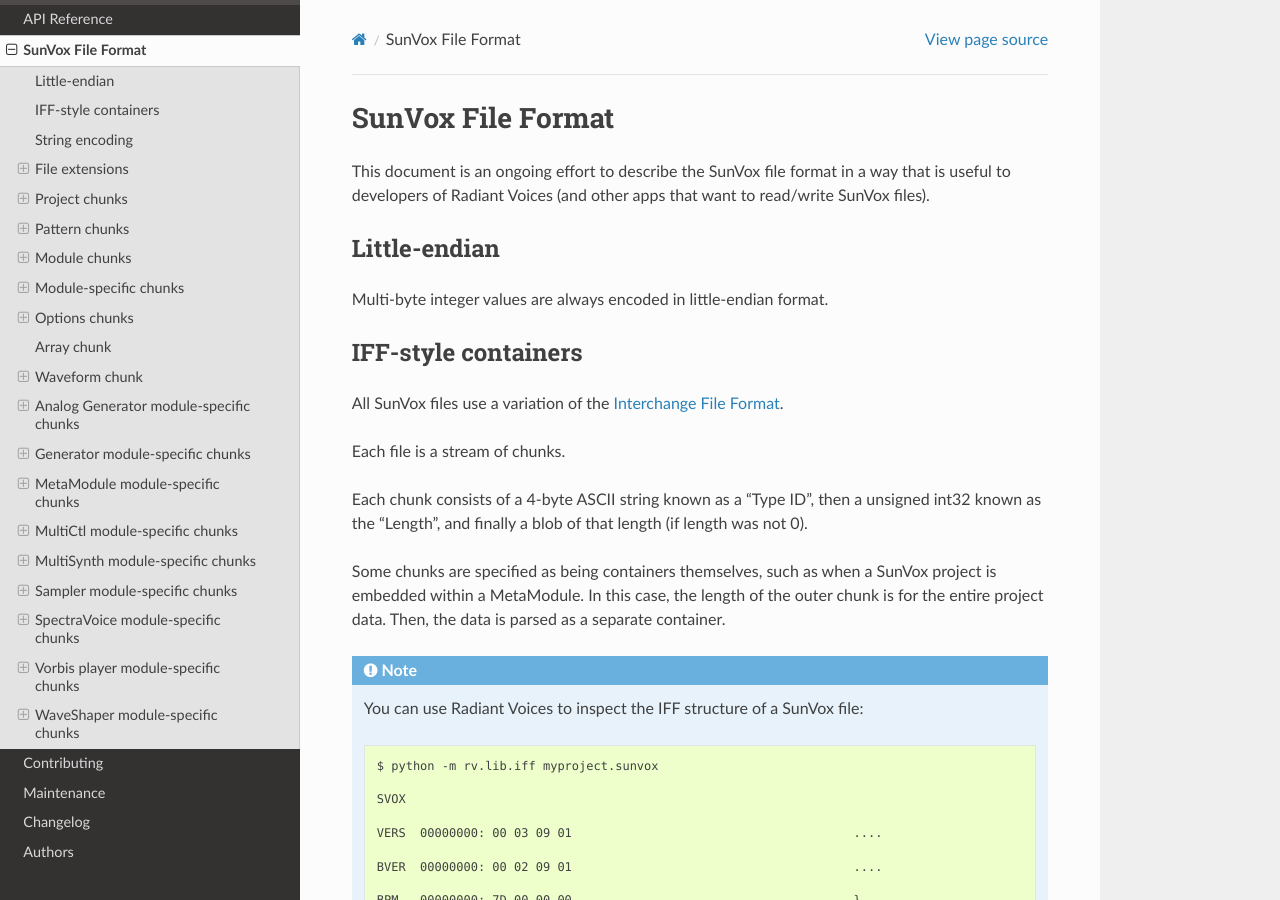
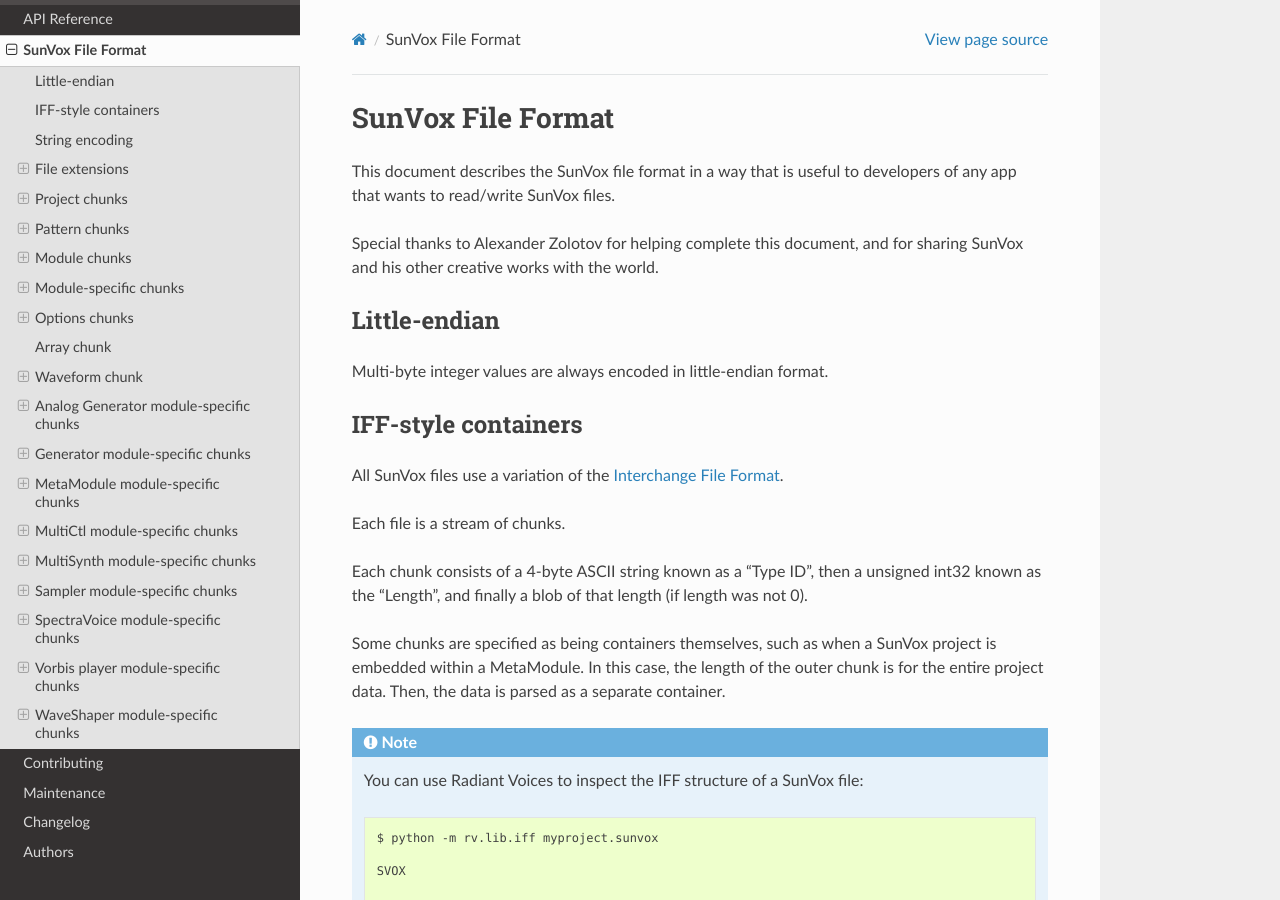
Before and after one commit to metrasynth/radiant-voices, a Sphinx documentation site: the page built from docs/sunvox-file-format.rst, in a window 1280 px wide and 900 px high. Built offline with Sphinx 7.4.7 and the Read the Docs theme 2.0.0, drawn with Linux system fonts in a browser that asks for light colours.

Commit message:
Add a special thanks :)

```diff
--- a/docs/sunvox-file-format.rst
+++ b/docs/sunvox-file-format.rst
@@ -1,9 +1,12 @@
 SunVox File Format
 ==================
 
-This document is an ongoing effort to describe the SunVox file format
-in a way that is useful to developers of Radiant Voices
-(and other apps that want to read/write SunVox files).
+This document describes the SunVox file format
+in a way that is useful to developers of any app
+that wants to read/write SunVox files.
+
+Special thanks to Alexander Zolotov for helping complete this document,
+and for sharing SunVox and his other creative works with the world.
 
 Little-endian
 -------------
```
